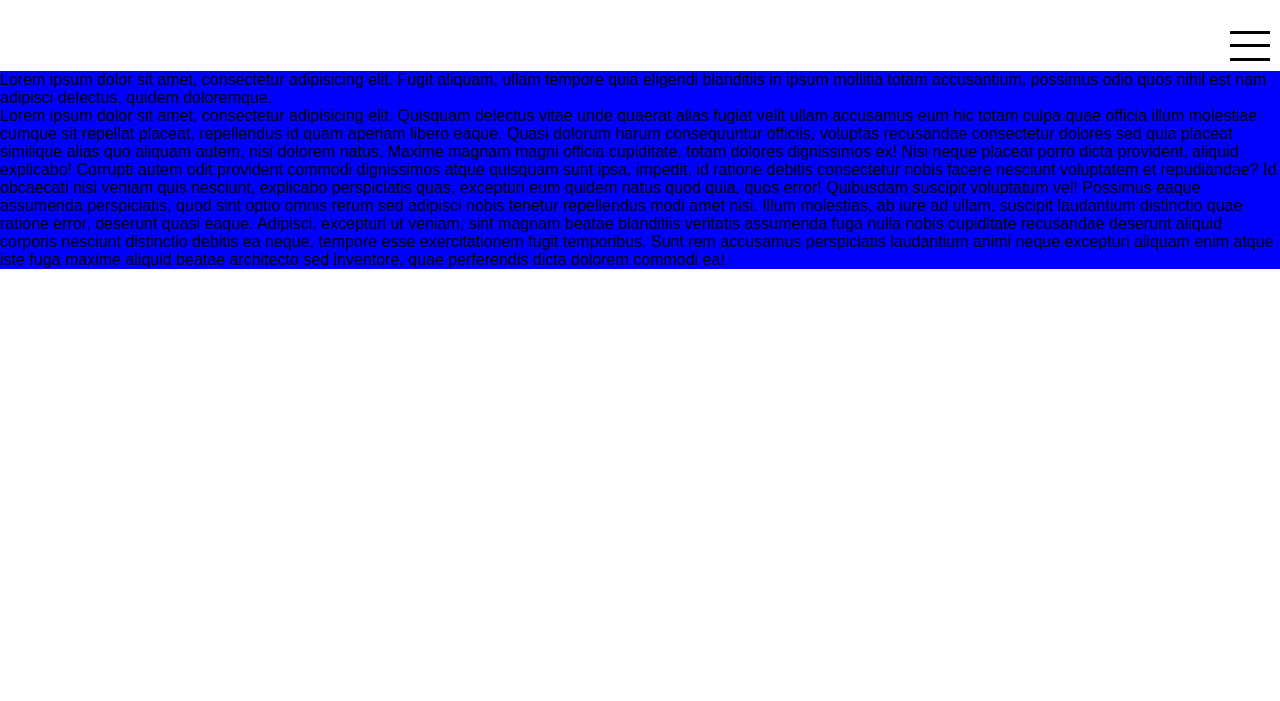
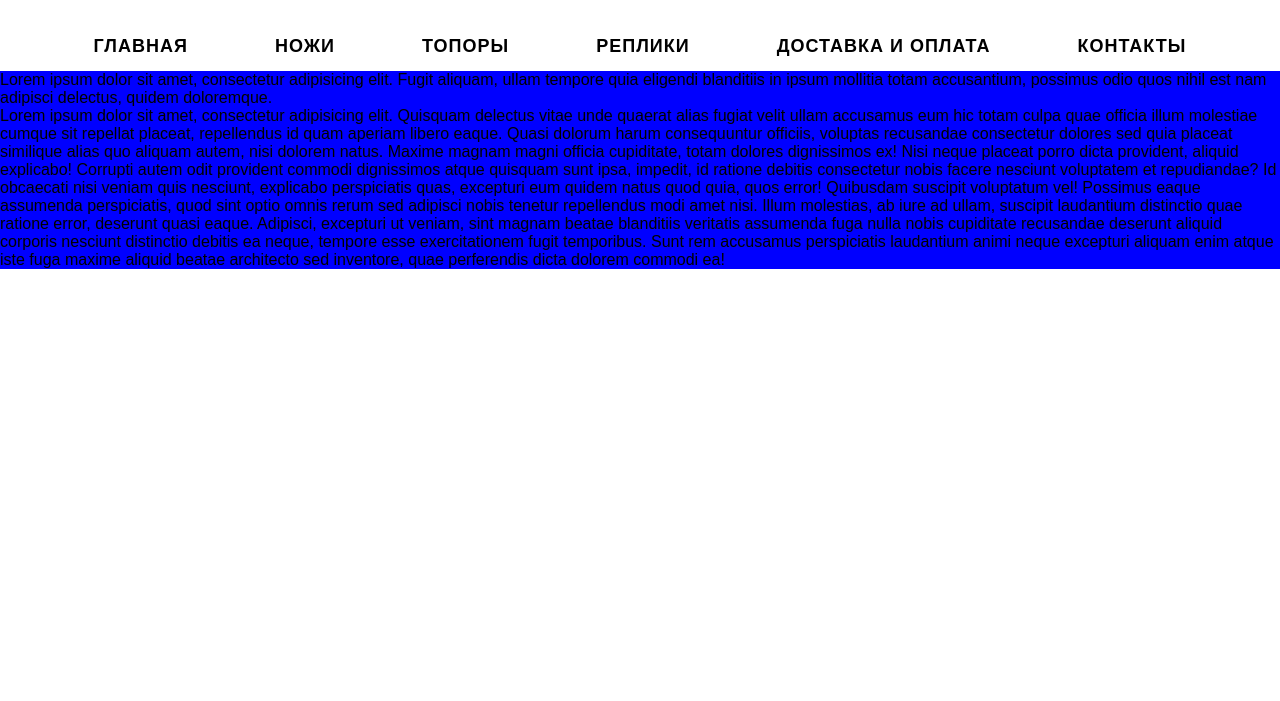
Before and after one commit to Isckatel/kuznya, a website: page app/index.html in a window 1280 px wide. Shown: the part 99-800 px from the top of the page. Drawn offline with nearby package versions, Linux system fonts and the light colour scheme; files that its build step writes are made by us from their sources.

Commit message:
menu adaptiv

```diff
--- a/app/scss/main.scss
+++ b/app/scss/main.scss
@@ -161,3 +161,39 @@ body.lock {
     display: block;
   }
 }//menubox
+@media (min-width: 769px) {
+  .menubox {
+    margin: 0 auto;
+    justify-content: center;
+    .burger {display: none}
+    .mainMenu {
+      display: block;
+      position: relative;
+      top:0;
+      width: 100%;
+      background-color: inherit;
+      ul.list {
+        display: flex;
+        justify-content: space-around;
+        li {
+          a.link{
+            font-size: 0.875em;
+            padding-left: 0;
+          }
+        }//li
+      }//list
+    }//mainMenu
+  }//menubox
+}//media min 769
+@media (min-width: 1024px) {
+  .menubox {
+    max-width: 1180px;
+    .mainMenu{
+      ul.list {
+        li {
+          a.link {font-size: 1.125em;}
+        }
+      }
+    }
+  }
+}
```
